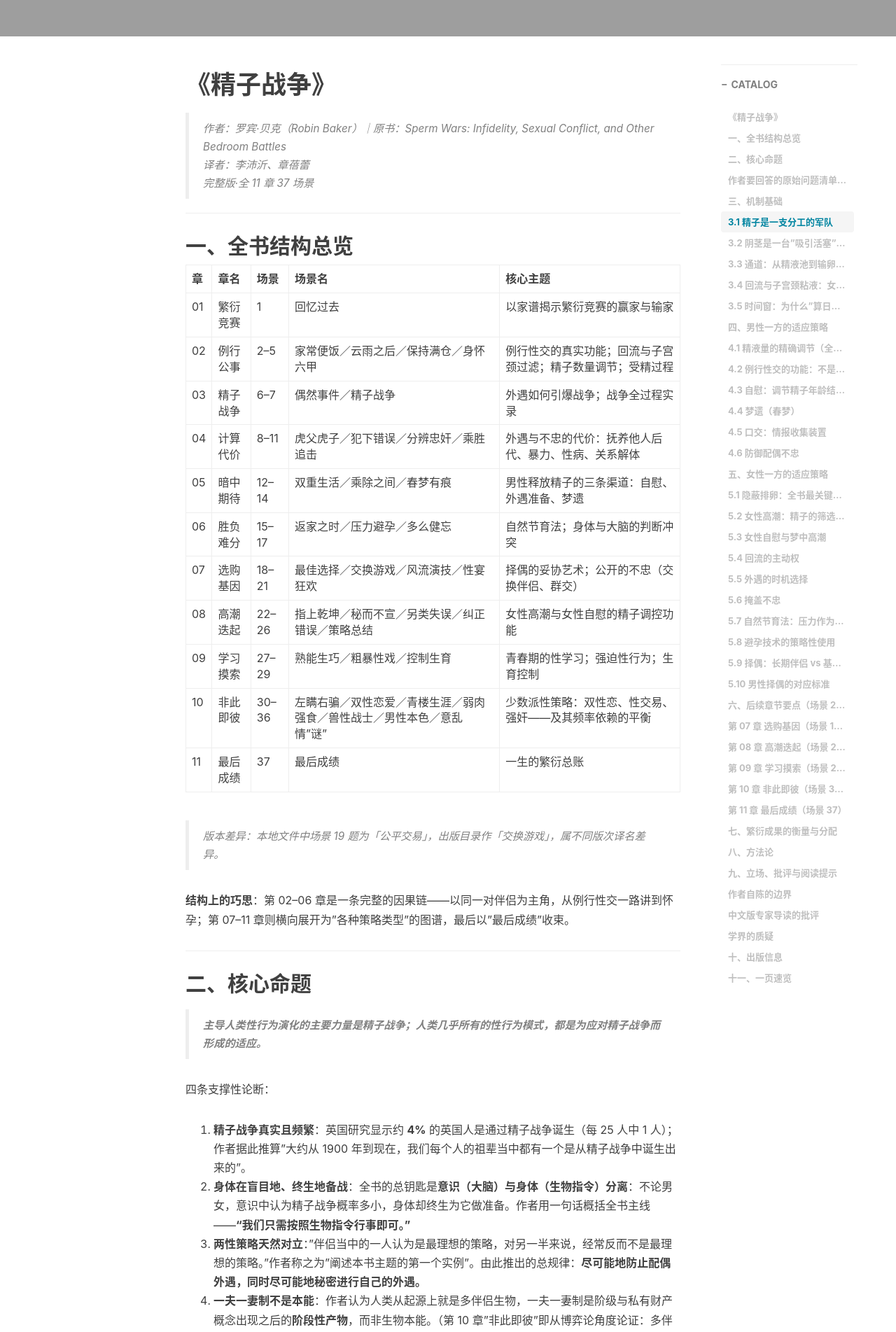
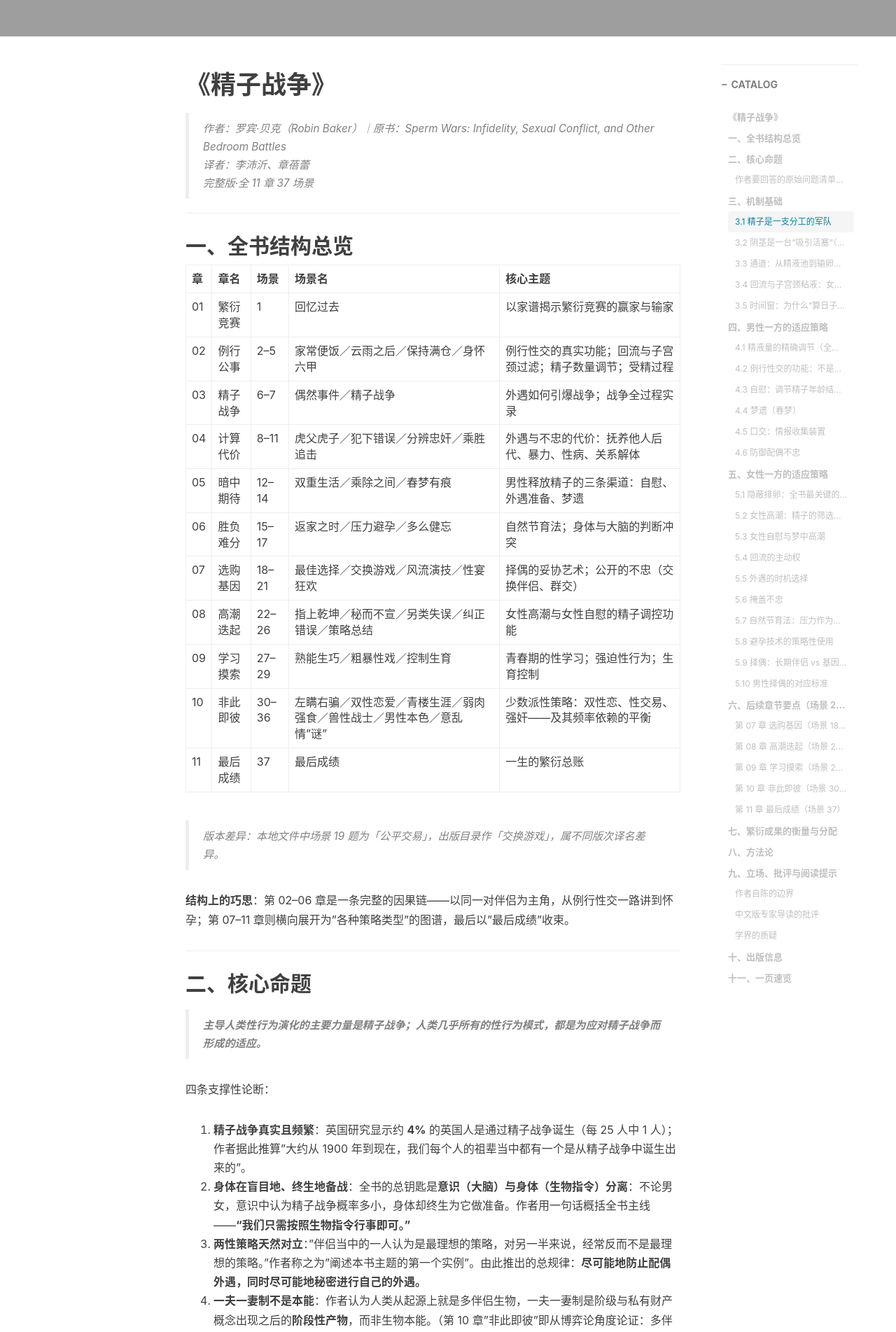
Before and after one commit to l3b2w1-books/l3b2w1-books.github.io, a Jekyll site: the page built from _posts/2026-10-11-sperm-wars.md, in a window 1280 px wide. Shown: the part 471-2374 px from the top of the page at 70% size. Built offline with Jekyll 4.4.1, drawn with Linux system fonts in a browser that asks for light colours; nearby versions of some CDN libraries; comment, search, counter and statistics services are not loaded; grey boxes are pictures that could not be loaded.

```diff
--- a/_posts/2026-10-11-sperm-wars.md
+++ b/_posts/2026-10-11-sperm-wars.md
@@ -51,7 +51,7 @@ tags:
 3. **两性策略天然对立**："伴侣当中的一人认为是最理想的策略，对另一半来说，经常反而不是最理想的策略。"作者称之为"阐述本书主题的第一个实例"。由此推出的总规律：**尽可能地防止配偶外遇，同时尽可能地秘密进行自己的外遇。**
 4. **一夫一妻制不是本能**：作者认为人类从起源上就是多伴侣生物，一夫一妻制是阶级与私有财产概念出现之后的**阶段性产物**，而非生物本能。（第 10 章"非此即彼"即从博弈论角度论证：多伴侣与守护配偶两种策略的适应度会此消彼长，最终在群体中形成动态平衡。）
 
-### 作者要回答的原始问题清单（前言）
+#### 作者要回答的原始问题清单（前言）
 
 为什么幸福家庭中仍会有难以抑制的婚外情冲动？为什么一次射精的精子量足够让两倍的美国人受精？为什么半数精子又会流失？为什么不想生育却渴望定期性交？为什么最不想怀孕时偏偏怀孕、想怀孕时偏偏不成？为什么很难找到适于或不适于怀孕的时点？为什么阴茎是这种形状？为什么需要前后抽动？为什么有强烈的自慰冲动？为什么会有梦遗？为什么女性高潮如此难以获得？为什么有人喜欢同性性行为？
 
@@ -59,7 +59,7 @@ tags:
 
 ## 三、机制基础
 
-### 3.1 精子是一支分工的军队
+#### 3.1 精子是一支分工的军队
 
 射出的精液中**只有不到 1% 是具备受精能力的"取卵者"**；其余过去被视为"不良制品"的精子，其实是被刻意造成不具备受精能力的。
 
@@ -72,7 +72,7 @@ tags:
 
 约 **60%** 是常规形态，其余为承担特殊任务的"怪物军团"。精子还会**随年龄改变工种**：年轻时多任杀手，年老后转为阻挡者——"老旧精子的惟一用途就是去担任阻挡者"。
 
-### 3.2 阴茎是一台"吸引活塞"（suction piston）
+#### 3.2 阴茎是一台"吸引活塞"（suction piston）
 
 这是全书最著名的论断之一，直接回答前言中的"为什么阴茎是这种形状、为什么要前后抽动"：
 
@@ -80,7 +80,7 @@ tags:
 
 由此推出两个可检验的推论：**抽动越快、持续越久，前次残留精液被清理得越干净**；**龟头越大，清理效率越高**。作者也据此解释为何发现配偶不忠的男性会立刻进行性交。
 
-### 3.3 通道：从精液池到输卵管受精区
+#### 3.3 通道：从精液池到输卵管受精区
 
 内视镜影片（贴在阴茎下方拍摄）揭示的射精现场：
 
@@ -94,13 +94,13 @@ tags:
 
 - 射精约 **3 亿**精子 → 约 **1.5 亿**随回流排出 → 仅**几百个**直接游入输卵管、约 **100 万**进入子宫颈壁的**精子储藏库**（储备 4–5 天）→ 最终约 **2 万个**游过输卵管 → 其余在粘液通道中原地打转，被白细胞吞噬或随粘液流入阴道。
 
-### 3.4 回流与子宫颈粘液：女性手中的过滤器
+#### 3.4 回流与子宫颈粘液：女性手中的过滤器
 
 作者将**回流**称为"女性手中的重要武器之一"，而非脏东西。**平均含射精量约半数精子；约每 10 次射精中有 1 次精子被全部排出。**
 
 **子宫颈粘液**承担双向过滤：既放精子进入子宫，又挡病原体于阴道，强度随周期调节。**决定性的一点是：留多少、排多少由女性身体决定，而非由过滤器决定。**
 
-### 3.5 时间窗：为什么"算日子"根本算不准
+#### 3.5 时间窗：为什么"算日子"根本算不准
 
 | 参数          | 数值                    |
 | ----------- | --------------------- |
@@ -118,7 +118,7 @@ tags:
 
 ## 四、男性一方的适应策略
 
-### 4.1 精液量的精确调节（全书最精巧的机制）
+#### 4.1 精液量的精确调节（全书最精巧的机制）
 
 男性的身体能**根据精子战争的风险度精确调节每次射精的精子数量**。判据主要是两条：**上次射精距今多久**、**上次射精后与配偶共处的时间占比**。
 
@@ -133,14 +133,14 @@ tags:
 
 核心原理：**身体只射出维持配偶体内"满仓"所必需的量**。因此性交次数加倍或减半，配偶接受的精子总量变化不大。
 
-### 4.2 例行性交的功能：不是为了生育
+#### 4.2 例行性交的功能：不是为了生育
 
 - 人均一生性交 **2000–3000 次**；粗略折算约**每 500 次性交才生出 1 名子女**（狮子需 3000 次）。
 - 场景 2 的伴侣已性交 500 次以上而从未怀孕。
 - 对男性：**保持配偶体内始终存有自己的精子**，以应对随时可能发生的精子战争。
 - 对女性：**掩盖受孕期**。
 
-### 4.3 自慰：调节精子年龄结构的武器
+#### 4.3 自慰：调节精子年龄结构的武器
 
 - 释放量 ≈ 距上次自慰每小时 **500 万**精子的累计。
 - 若两次例行性交间隔超过 3–4 天，输精管会积压**过多年老阻挡者**，反而堵住年轻精子离开精液池的通路——**最佳对策是性交前自慰，先把老旧精子释放掉**。
@@ -148,15 +148,15 @@ tags:
 - **与外遇的关系**：外遇需要**新鲜、高杀手比例**的精液，最理想是在精子诞生后 24 小时内射精——所以男性在期待外遇时自慰频率会上升。
 - **隐蔽性是策略的一部分**：自慰次数骤增暴露"正在期待外遇"，骤减暴露"已经有了外遇"。因此男性还倾向于**同时劝阻他人自慰**——"他自己要进行自慰，同时还要劝阻别人不要自慰，这样他才能获得最佳成绩"。
 
-### 4.4 梦遗（春梦）
+#### 4.4 梦遗（春梦）
 
 约 1/5 男性首次射精为自发；**>80%** 男性一生中经历过夜间遗精。青春期梦遗是射精的主要方式（每周需 3 次）。成年有配偶后转为备用手段，**因为证据会留在床单上，不如自慰可控**。成年后最可能梦遗的情形是**体内精子受损时**（如高烧感染）——身体硬性引发春梦，把"濒死的房客"排出。
 
-### 4.5 口交：情报收集装置
+#### 4.5 口交：情报收集装置
 
 男性为女性口交的根本功能是**采集三类情报**：该女性**是否健康**、**是否具备繁殖能力**、**近期是否与其他男性交配过**。分泌物气味异常可能是疾病征兆；排卵期气味相对"较好闻"，月经期最差。这些情报直接决定射精时的精子编成，并影响中期决策（加强看守还是另寻配偶）。
 
-### 4.6 防御配偶不忠
+#### 4.6 防御配偶不忠
 
 | 手段        | 说明                                                         |
 | --------- | ---------------------------------------------------------- |
@@ -171,7 +171,7 @@ tags:
 
 ## 五、女性一方的适应策略
 
-### 5.1 隐蔽排卵：全书最关键的女性武器
+#### 5.1 隐蔽排卵：全书最关键的女性武器
 
 与雌猩猩、雌狒狒在受孕期外阴红肿"自我宣传"相反，人类与长臂猿等一夫一妻制灵长类**隐藏受孕迹象**。其战术组合：
 
@@ -184,7 +184,7 @@ tags:
 
 其他迷惑手段：**怀孕期间继续性交**、**闭经后继续性交**，目的都是不让男性识别生殖状态（闭经后是为防止被抛弃）。
 
-### 5.2 女性高潮：精子的筛选阀门
+#### 5.2 女性高潮：精子的筛选阀门
 
 这是第 08 章「高潮迭起」的主题，也是全书对女性性反应的核心解释。作者认为女性高潮不只是快感，而是具有**调控精子去留**的演化功能：
 
@@ -195,27 +195,27 @@ tags:
 
 个体差异本身也被解释为策略差异：有些女性容易高潮，有些很少或只在特定伴侣处高潮——这种差异使女性高潮成为**诚实的兴奋信号**（难以伪装）。
 
-### 5.3 女性自慰与梦中高潮
+#### 5.3 女性自慰与梦中高潮
 
 第 08 章的「指上乾坤」「秘而不宣」即为此主题。作者主张女性自慰与梦中高潮的功能是**调节体内精子储量**（与男性自慰调节精子编成形成对称）。约 **10%** 的女性天生无法获得自慰高潮或梦中高潮，对她们而言调节精子储量的任务只能另循他途。
 
-### 5.4 回流的主动权
+#### 5.4 回流的主动权
 
 **留多少、排多少由女性身体决定。** 场景 3 的女性在需要时保留精子、在不需要时排出。
 
-### 5.5 外遇的时机选择
+#### 5.5 外遇的时机选择
 
 - 女性**在受孕期更倾向与外遇对象性交**，且**较少采取避孕措施**。
 - 场景 6 的女性在非受孕期的周四拒绝了情人，在受孕期的下周三主动赴约；场景 17 的女性在受孕的那一周内与上司、擦窗工连续发生关系，随后兴趣骤失。
 - 作者的解释：**她的身体判断配偶此时不适合担任孩子父亲，并据此行动**；事后大脑才编出"一时冲动""忘了吃药"等合理化理由。
 
-### 5.6 掩盖不忠
+#### 5.6 掩盖不忠
 
 - 外遇后立即回家与配偶性交——**既避免被查验，也主动引爆精子战争**（场景 6：女人"亲手引爆"了战争）。
 - 换床单、长时间热水澡洗去痕迹、避免让配偶看到背部、**用主动要求口交来反向证明清白**（场景 10）。
 - 研究数据：**一次性外遇通常很难被发现；即使是长期外遇，被发现概率也只有 50%。**
 
-### 5.7 自然节育法：压力作为避孕剂
+#### 5.7 自然节育法：压力作为避孕剂
 
 作者主张节育**不是现代发明**——雌黑猩猩会嚼含避孕化学物质的树叶，人类祖先用树叶、果实甚至鳄鱼粪便置入阴道。女性身体从哺乳类祖先那里继承了整套**自然节育机制**：
 
@@ -229,7 +229,7 @@ tags:
 
 反直觉结论：**"压力越大生育越少"并不成立，事实往往相反**——在子女存活无望的环境里女性反而生得更多；只有在环境最恶劣时才出现不孕，环境稍一好转就立即怀孕。
 
-### 5.8 避孕技术的策略性使用
+#### 5.8 避孕技术的策略性使用
 
 作者认为现代避孕法**并未显著改变女性一生的子女总数**（西欧出生率下降在现代避孕普及之前就已开始），但它强化了女性"决定何时、通过何人怀孕"的本能。
 
@@ -237,7 +237,7 @@ tags:
 
 作者还提出一个**反直觉推论**：**保险套的使用反而可能增加男性所生的子女人数**——因为它改变了男性对"是否会发生精子战争"的评估，从而改变精子编成策略。
 
-### 5.9 择偶：长期伴侣 vs 基因提供者
+#### 5.9 择偶：长期伴侣 vs 基因提供者
 
 女性面临**双重需求**：伴侣要能协助养育（财富、地位、稳重、安定），基因提供者要优质（健康、对称、活力）。**这两者常常不是同一个人**，因此必须妥协。
 
@@ -245,7 +245,7 @@ tags:
 - **短期伴侣／外遇对象**：**外貌权重显著上升**。女性认为最具吸引力的男性特征包括健康的眼、皮肤、毛发，坚硬的臀部，**腰臀比 9:10**，腿型优美，宽肩，机智，有才能，以及**左右对称的体型**。
 - **更倾向生儿子**：配偶地位高的女性所生子女**儿子多于女儿**（一般 106:100，高地位 115:100，历代美国总统 148:100）。作者认为性别比由**女性身体**决定——她能调节 X/Y 精子的通过比例，也能阻止"性别不适"的胚胎着床。
 
-### 5.10 男性择偶的对应标准
+#### 5.10 男性择偶的对应标准
 
 男性选择配偶与情人**标准相同**（与女性不同）：**健康、繁殖能力、贞节**。核心指标是**腰臀比 7:10**——跨文化、跨历史高度一致（岩画、雕塑、绘画均如此），因为该体型指示荷尔蒙良好、抗病力强、繁殖力佳。此外还偏好健康皮肤毛发、对称脸型、胸型，以及**柔顺与依赖**（因其指示贞节，且较易伪装）。
 
@@ -257,14 +257,14 @@ tags:
 
 以下为本地文件缺失部分，依据出版目录、作者前言自我引用与公开摘要整理。
 
-### 第 07 章 选购基因（场景 18–21）
+#### 第 07 章 选购基因（场景 18–21）
 
 承第 06 章，讨论**择偶的妥协艺术**与**公开的不忠**。
 
 - **场景 20 风流演技**：本地文件仅存开头一段（一对男女出差，男人安排行程并期待已久）。据章题与前后场景推断，讨论的是**外遇中的表演与伪装**——即"演技"如何服务于隐瞒与策略。
 - **场景 21 性宴狂欢**：**群交／多人性行为**。作者在前言中指出，场景 21 讨论的是**精子战争中获胜的关键策略**——雄性发现配偶与他人交配后**立即进行第二次交配**，因为间隔越久，先入精子的优势越大。群交场景是这一机制最极端的展示。
 
-### 第 08 章 高潮迭起（场景 22–26）
+#### 第 08 章 高潮迭起（场景 22–26）
 
 全书对**女性性反应**的集中论述（详见 §5.2、§5.3）。
 
@@ -279,7 +279,7 @@ tags:
 
 作者在前言中提示：想理解"女性自发性与自我毁灭式行为"，可参考**场景 6 及场景 19–26**——即第 07、08 两章是理解女性策略的关键。
 
-### 第 09 章 学习摸索（场景 27–29）
+#### 第 09 章 学习摸索（场景 27–29）
 
 转向**青少年期的性学习**与**生育控制**。
 
@@ -287,7 +287,7 @@ tags:
 - **场景 28 粗暴性戏**：涉及**强迫性行为**的演化讨论（与第 10 章「弱肉强食」「兽性战士」构成一组）。
 - **场景 29 控制生育**：现代避孕技术对女性策略的影响（与 §5.8 呼应）。
 
-### 第 10 章 非此即彼（场景 30–36）
+#### 第 10 章 非此即彼（场景 30–36）
 
 全书**争议最大**的一章，用**博弈论**处理"少数派性策略"为何能在群体中稳定存在。
 
@@ -299,7 +299,7 @@ tags:
 
 **本章的理论工具是频率依赖选择**：少数策略之所以能持续存在，是因为其收益随普及而下降、成本随普及而上升，最终在群体中稳定于一个低比例。这是作者解释双性恋、性交易、强奸等现象为何"既不消失也不泛滥"的核心论证。
 
-### 第 11 章 最后成绩（场景 37）
+#### 第 11 章 最后成绩（场景 37）
 
 - **场景 37 最后成绩**：全书的收束。作者在前言中提示，这一场景写的是**一对伴侣之间终生不渝的爱情**——即使不着一字抒情，这份感情也显而易见。
 
@@ -344,20 +344,20 @@ tags:
 
 ## 九、立场、批评与阅读提示
 
-### 作者自陈的边界
+#### 作者自陈的边界
 
 1. **不作价值判断**：自认只是"记录者、分类者和解说者"；描述不等于宽容，更不等于鼓吹。
 2. **对两性"公平地分别给予了抨击与赞美"**。但他直言：若一定要指出两性繁衍竞赛的胜利者，**"我大概会选择女性"**——"在性活动的各个阶段，男性几乎总是会被女性的巧计或策略打败"。
 3. **刻意淡化社会文化因素**，承认这是为观察便利而做的假设性简化。
 4. 作者声明写作目的**不是鼓吹顺应本能**，而是让人理解自身背负的"进化包袱"。
 
-### 中文版专家导读的批评
+#### 中文版专家导读的批评
 
 - **徐天民（中国性学会前理事长）**：① 为繁衍目的的精子战争**不能涵盖性行为的全部目的**（至少还有感官愉悦、表达爱情）；② 作者有意回避了**心理与社会文化维度**，把人类丰富的性行为"降为一种动物的本能行为"；③ 场景直白，**读者对象应以成人为宜**。
 - **曾志朗（台湾"中央研究院"院士）**：直言不敢写推荐文，因"一定会被某些卫道士批斗为特黄级的有害之作"，但认为其科学分析层次令人大开眼界；指出场景"太西方、太前卫"。
 - **林飞栈（台湾"中央研究院"动物研究所）**：定位为"容易了解的科普小说"与"性教育补充参考书"。
 
-### 学界的质疑
+#### 学界的质疑
 
 - **核心假说存疑**：后续研究发现，**人类精子并不具备攻击型的结构设计**，各种精子的功能也未分化到"分工明确"的程度。若这一核心设定不成立，由其推出的诸多结论自然削弱。
 - **强奸的演化解释**：作者用某些哺乳动物"强迫交配诱导排卵"的机制类比人类强迫性行为，因**样本太少、物种差别太大**而被高度质疑。
```
